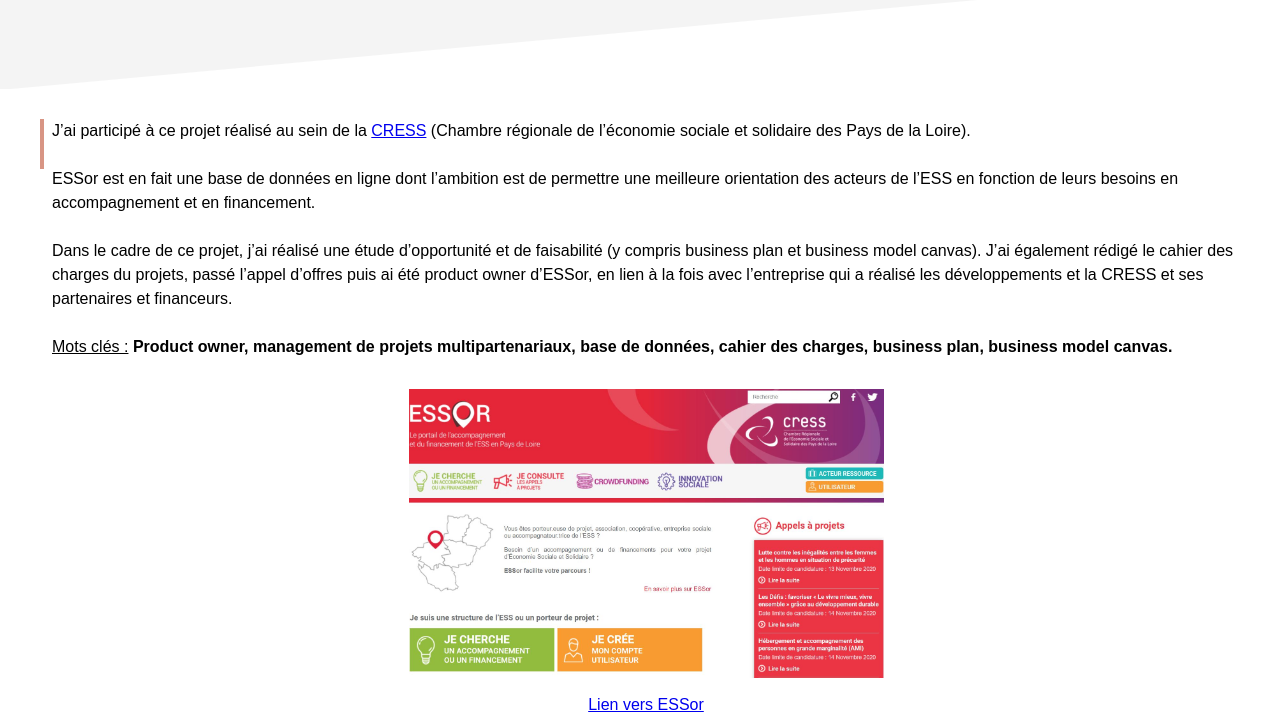
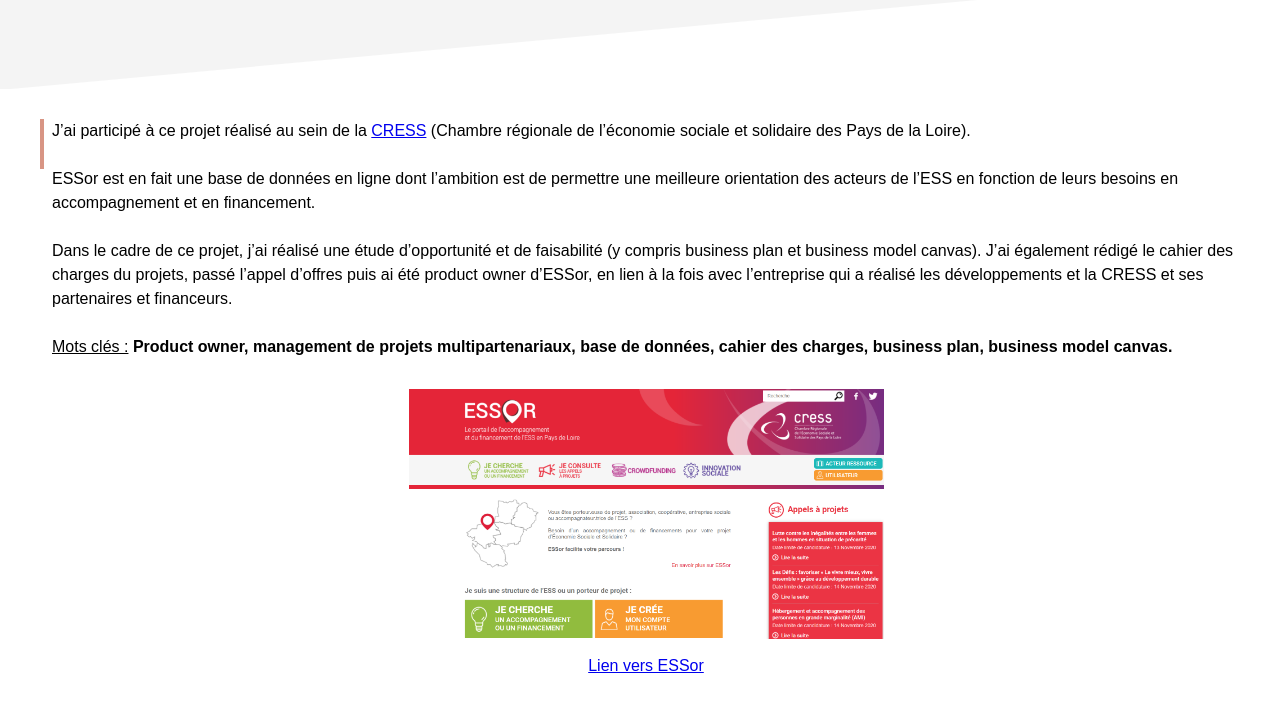
Before and after one commit to chal1jer/jchalain, a plain HTML site: page portfolio-ESSor.html in a window 1280 px wide. Shown: the part 231-952 px from the top of the page. Drawn offline with Linux system fonts and the light colour scheme.

Commit message:
Update portfolio-ESSor.html

```diff
--- a/portfolio-ESSor.html
+++ b/portfolio-ESSor.html
@@ -39,7 +39,7 @@
 <u>Mots clés :</u><b> Product owner, management de projets multipartenariaux, base de données, cahier des charges, business plan, business model canvas.</b>
             </p>
             <div style="text-align: center; margin-top: 30px;">
-            <a href="http://www.essor-paysdelaloire.org/" target="_blank"><img class="portfolio" src="ESSor_short.jpg"></a>
+            <a href="http://www.essor-paysdelaloire.org/" target="_blank"><img class="portfolio" src="ESSor_short.PNG"></a>
             <a style="display: block; margin-top: 8px;" href="http://www.essor-paysdelaloire.org/">Lien vers ESSor</a>
             </div>
         </div>
```
